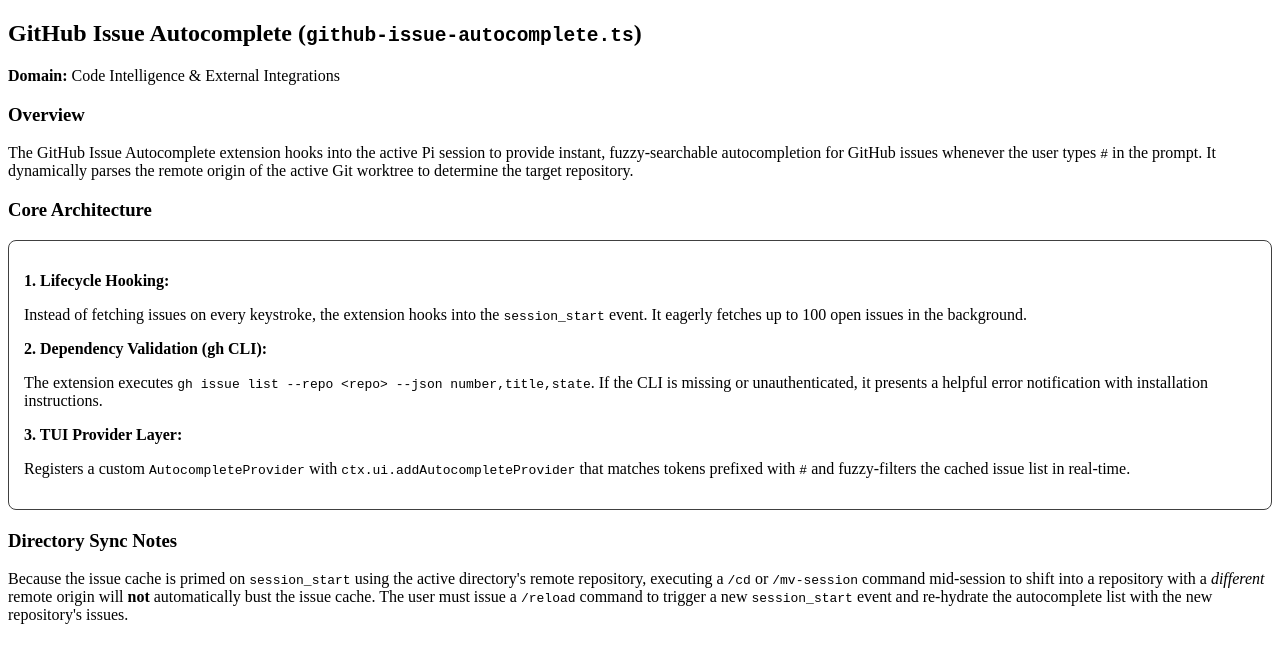
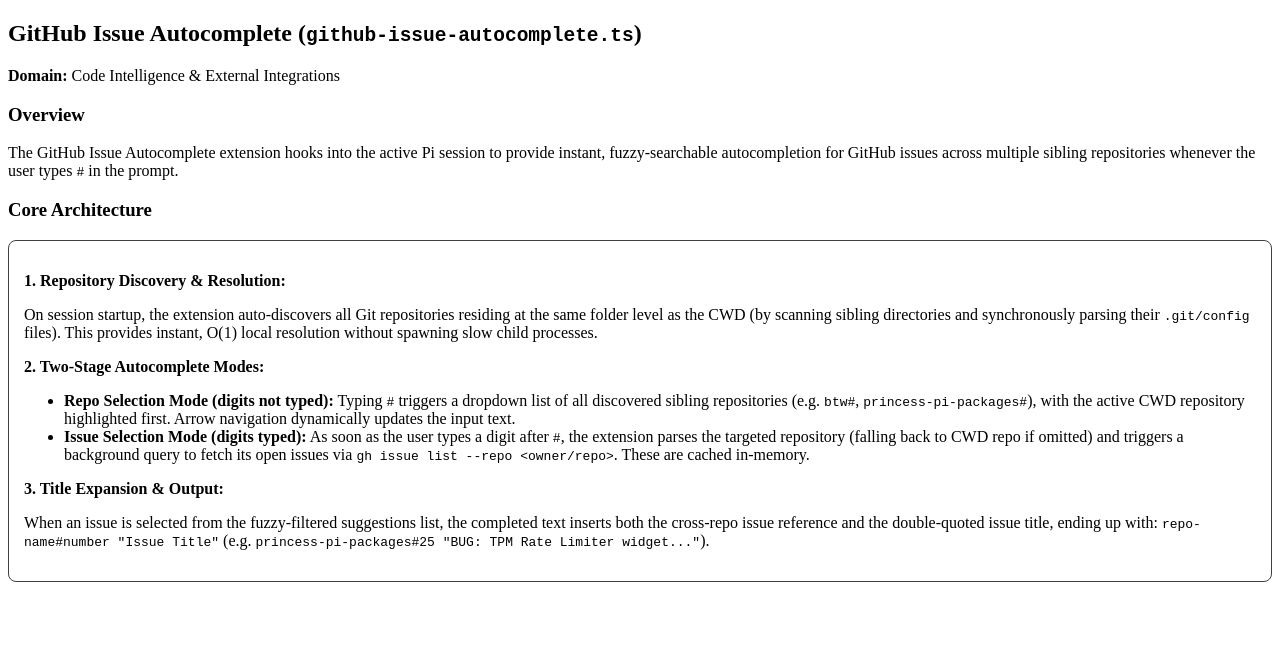
Before and after one commit to duppypro/princess-pi-packages, a website: page docs/EXT_GITHUB_ISSUE.html in a window 1280 px wide. Drawn offline with Linux system fonts and the light colour scheme.

Commit message:
Spec Draft: Multi-repo and title-expansion autocomplete specifications #27 👑π🐱

```diff
--- a/docs/EXT_GITHUB_ISSUE.html
+++ b/docs/EXT_GITHUB_ISSUE.html
@@ -9,21 +9,21 @@
     <p><strong>Domain:</strong> Code Intelligence & External Integrations</p>
 
     <h3>Overview</h3>
-    <p>The GitHub Issue Autocomplete extension hooks into the active Pi session to provide instant, fuzzy-searchable autocompletion for GitHub issues whenever the user types <code>#</code> in the prompt. It dynamically parses the remote origin of the active Git worktree to determine the target repository.</p>
+    <p>The GitHub Issue Autocomplete extension hooks into the active Pi session to provide instant, fuzzy-searchable autocompletion for GitHub issues across multiple sibling repositories whenever the user types <code>#</code> in the prompt.</p>
 
     <h3>Core Architecture</h3>
     <div style="background: var(--box-bg); padding: 15px; border-radius: 8px; border: 1px solid #404040; margin-bottom: 20px;">
-        <p><strong>1. Lifecycle Hooking:</strong></p>
-        <p>Instead of fetching issues on every keystroke, the extension hooks into the <code>session_start</code> event. It eagerly fetches up to 100 open issues in the background.</p>
+        <p><strong>1. Repository Discovery & Resolution:</strong></p>
+        <p>On session startup, the extension auto-discovers all Git repositories residing at the same folder level as the CWD (by scanning sibling directories and synchronously parsing their <code>.git/config</code> files). This provides instant, O(1) local resolution without spawning slow child processes.</p>
 
-        <p><strong>2. Dependency Validation (gh CLI):</strong></p>
-        <p>The extension executes <code>gh issue list --repo &lt;repo&gt; --json number,title,state</code>. If the CLI is missing or unauthenticated, it presents a helpful error notification with installation instructions.</p>
+        <p><strong>2. Two-Stage Autocomplete Modes:</strong></p>
+        <ul>
+            <li><strong>Repo Selection Mode (digits not typed):</strong> Typing <code>#</code> triggers a dropdown list of all discovered sibling repositories (e.g. <code>btw#</code>, <code>princess-pi-packages#</code>), with the active CWD repository highlighted first. Arrow navigation dynamically updates the input text.</li>
+            <li><strong>Issue Selection Mode (digits typed):</strong> As soon as the user types a digit after <code>#</code>, the extension parses the targeted repository (falling back to CWD repo if omitted) and triggers a background query to fetch its open issues via <code>gh issue list --repo &lt;owner/repo&gt;</code>. These are cached in-memory.</li>
+        </ul>
 
-        <p><strong>3. TUI Provider Layer:</strong></p>
-        <p>Registers a custom <code>AutocompleteProvider</code> with <code>ctx.ui.addAutocompleteProvider</code> that matches tokens prefixed with <code>#</code> and fuzzy-filters the cached issue list in real-time.</p>
+        <p><strong>3. Title Expansion & Output:</strong></p>
+        <p>When an issue is selected from the fuzzy-filtered suggestions list, the completed text inserts both the cross-repo issue reference and the double-quoted issue title, ending up with: <code>repo-name#number "Issue Title"</code> (e.g. <code>princess-pi-packages#25 "BUG: TPM Rate Limiter widget..."</code>).</p>
     </div>
-
-    <h3>Directory Sync Notes</h3>
-    <p>Because the issue cache is primed on <code>session_start</code> using the active directory's remote repository, executing a <code>/cd</code> or <code>/mv-session</code> command mid-session to shift into a repository with a <em>different</em> remote origin will <strong>not</strong> automatically bust the issue cache. The user must issue a <code>/reload</code> command to trigger a new <code>session_start</code> event and re-hydrate the autocomplete list with the new repository's issues.</p>
 </body>
 </html>
```
